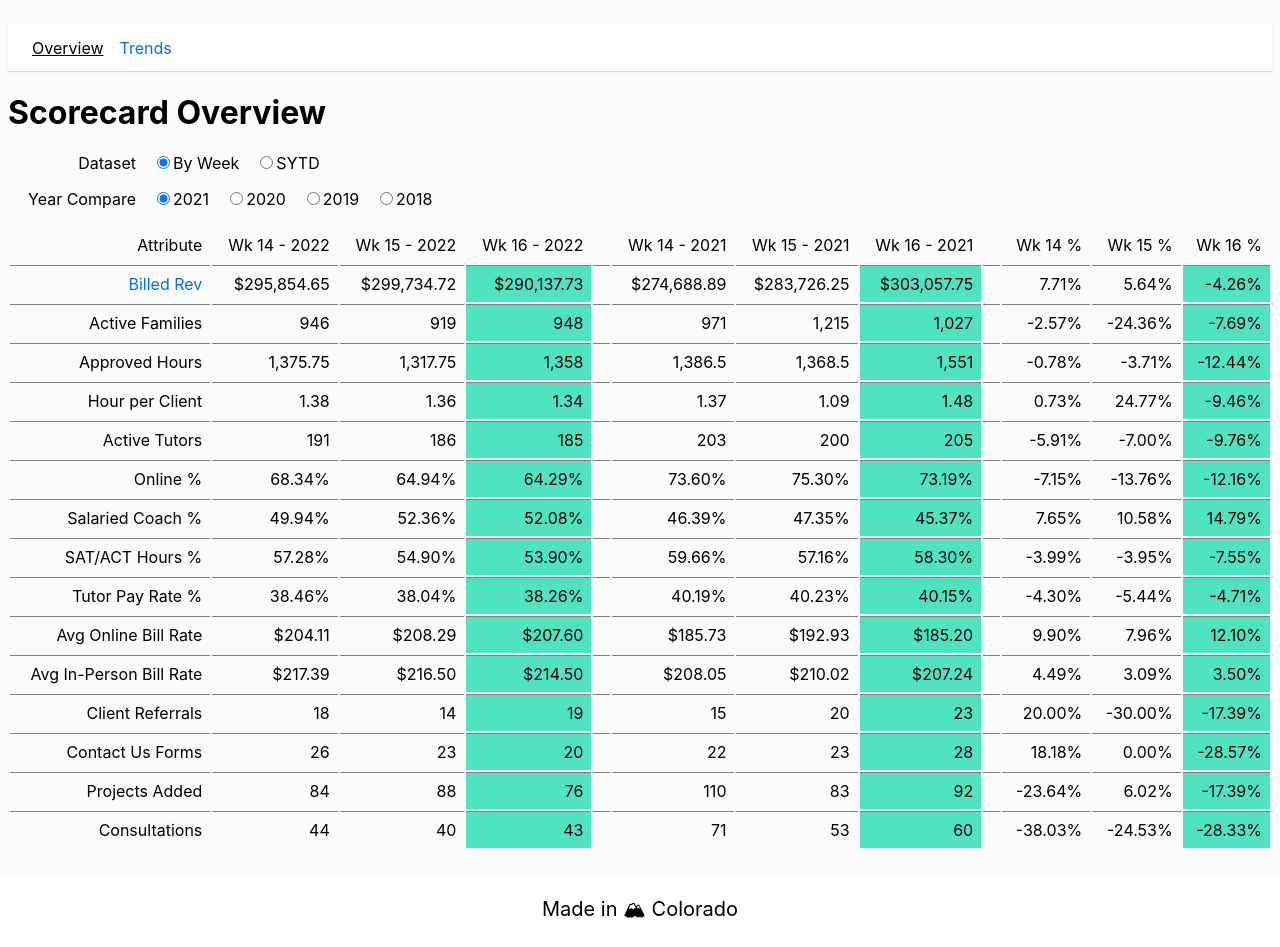
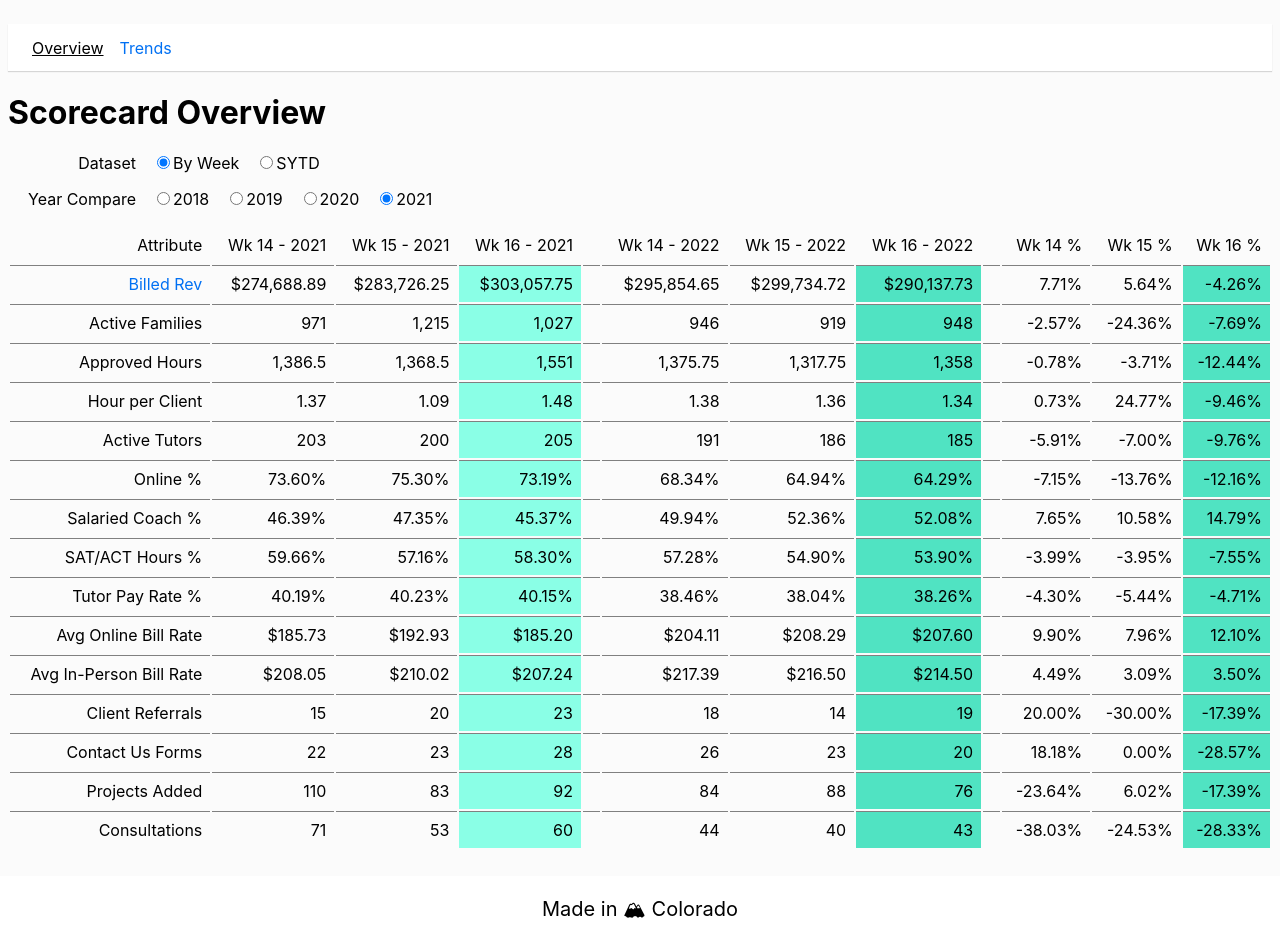
Before and after one commit to danielpowell4/ridge, a Next.js app: page /scorecard/overview in a window 1280 px wide. Built offline with nearby package versions, Linux system fonts and the light colour scheme.

Commit message:
Reverses years on overview

```diff
--- a/pages/scorecard/overview.js
+++ b/pages/scorecard/overview.js
@@ -8,7 +8,7 @@ import weeklyData from "./weeklyData.json";
 import yearlyData from "./yearlyData.json";
 
 const WEEKS_HELPER = [3, 2, 1];
-const COMPARE_YEARS = [2021, 2020, 2019, 2018];
+const COMPARE_YEARS = [2018, 2019, 2020, 2021];
 const THIS_YEAR = 2022;
 
 const ATTRIBUTE_NAMES = [
@@ -35,7 +35,9 @@ const DETAIL_VIEWS = {
 
 const ByWeek = () => {
   const [dataset, setDataset] = React.useState(weeklyData);
-  const [compareYear, setCompareYear] = React.useState(COMPARE_YEARS[0]);
+  const [compareYear, setCompareYear] = React.useState(
+    COMPARE_YEARS[COMPARE_YEARS.length - 1]
+  );
 
   const activeWeek = dataset[dataset.length - 1];
   const activeWeekNum = activeWeek["SY Week"];
@@ -94,15 +96,15 @@ const ByWeek = () => {
         <thead>
           <tr>
             <td>Attribute</td>
+            {lastYearWeeks.map((week, weekIndex) => (
+              <td key={weekIndex}>
+                Wk {week["SY Week"]} - {compareYear}
+              </td>
+            ))}
+            <td />
             {recentWeeks.map((week, weekIndex) => (
               <td key={weekIndex}>
                 Wk {week["SY Week"]} - {THIS_YEAR}
-              </td>
-            ))}
-            <td />
-            {lastYearWeeks.map((week, weekIndex) => (
-              <td key={weekIndex}>
-                Wk {week["SY Week"]} - {compareYear}
               </td>
             ))}
             <td />
@@ -127,18 +129,19 @@ const ByWeek = () => {
                     attr
                   )}
                 </td>
-                {recentWeeks.map((week, weekIndex) => (
+                {lastYearWeeks.map((week, weekIndex) => (
                   <td
                     key={weekIndex}
                     className={
-                      week["SY Week"] == activeWeekNum && styles.activeWeek
+                      week["SY Week"] == activeWeekNum &&
+                      styles.activeLastYearWeek
                     }
                   >
                     {formatter.format(week[attr])}
                   </td>
                 ))}
                 <td></td>
-                {lastYearWeeks.map((week, weekIndex) => (
+                {recentWeeks.map((week, weekIndex) => (
                   <td
                     key={weekIndex}
                     className={
```
